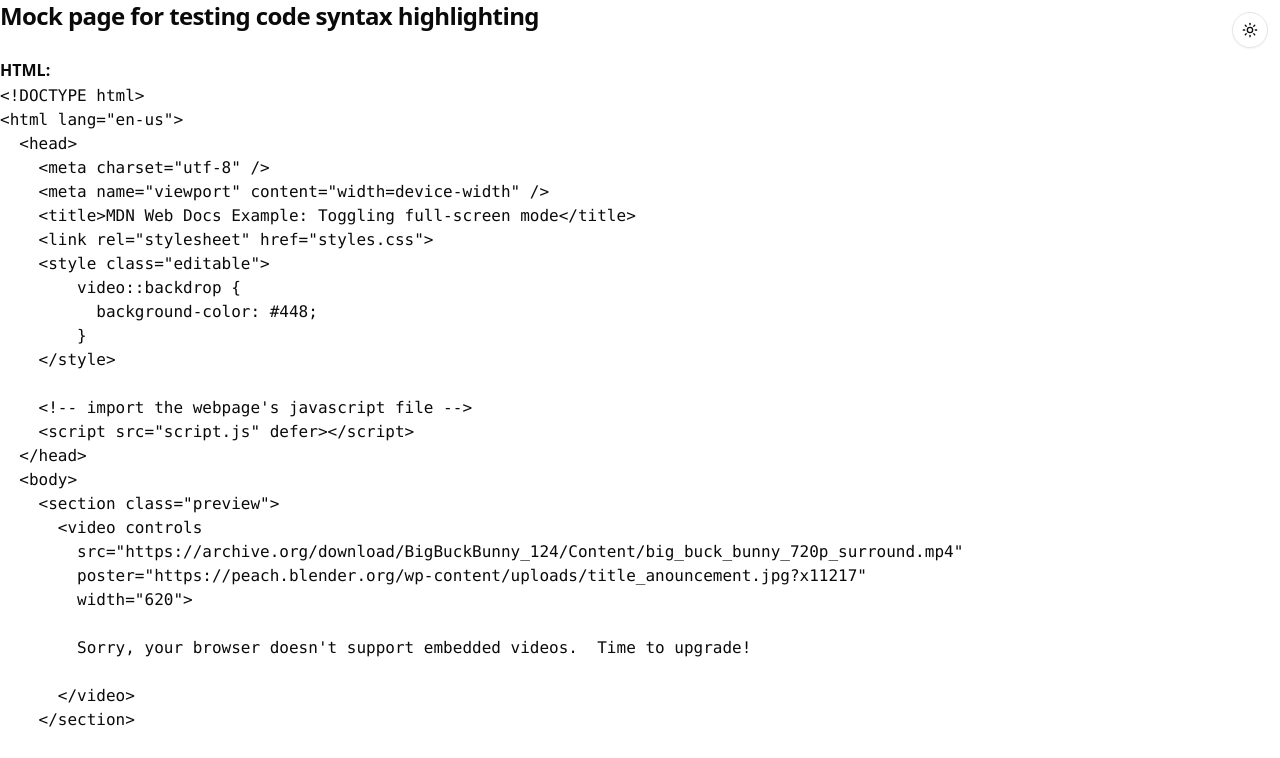
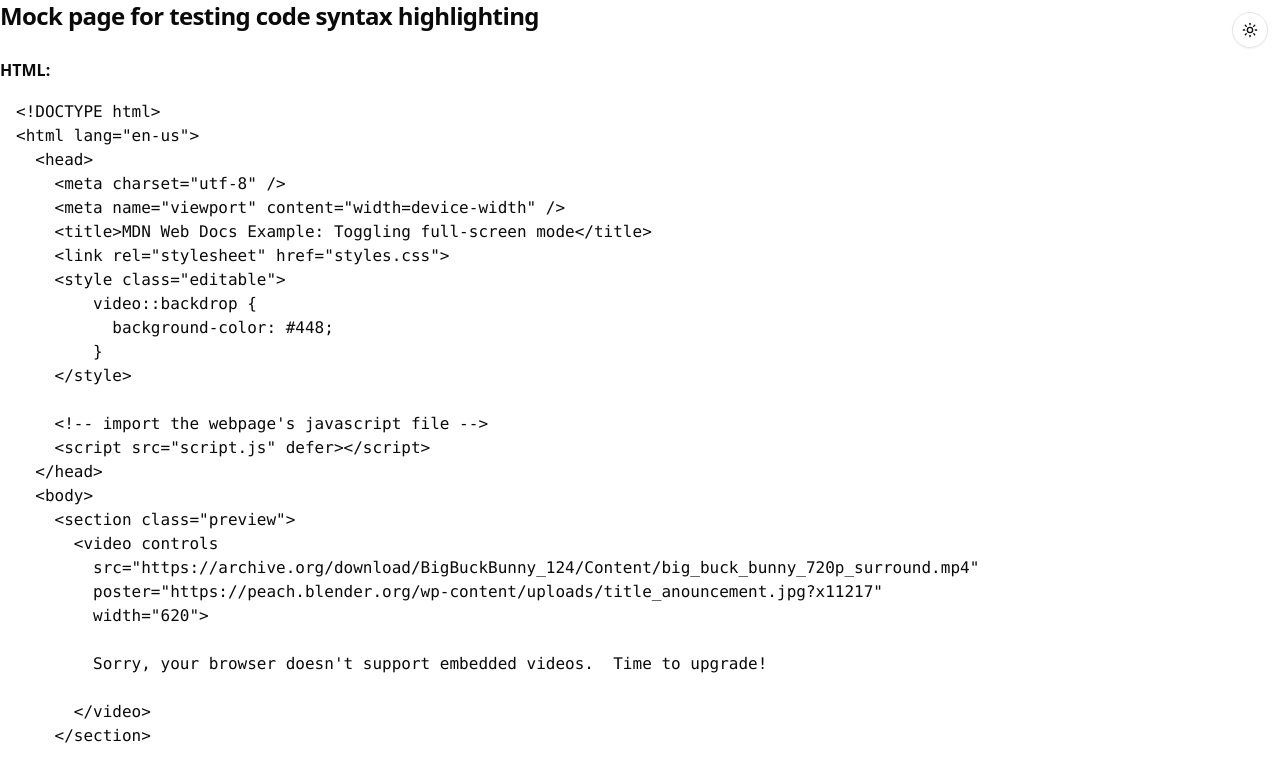
Before and after one commit to RyanLurn/simple-docs, a Next.js app: page /example/code in a window 1280 px wide. Shown: the top 758 px of the page. Built offline with nearby package versions, Linux system fonts and the light colour scheme.

Commit message:
feat(ui): add rounded corner and padding to code block components

```diff
--- a/src/mdx-components.tsx
+++ b/src/mdx-components.tsx
@@ -1,5 +1,6 @@
 import type { MDXComponents } from "mdx/types";
 import Link from "next/link";
+import { cn } from "@/lib/utils";
 
 const components: MDXComponents = {
   // headings
@@ -83,6 +84,12 @@ const components: MDXComponents = {
       {children}
     </td>
   ),
+  // Code block
+  pre: ({ children, className, ...props }) => (
+    <pre className={cn("rounded-lg p-4", className)} {...props}>
+      {children}
+    </pre>
+  ),
   // Inline code
   // code: ({ children }) => (
   //   <code className="bg-muted relative rounded px-[0.3rem] py-[0.2rem] font-mono text-sm font-semibold">
```
